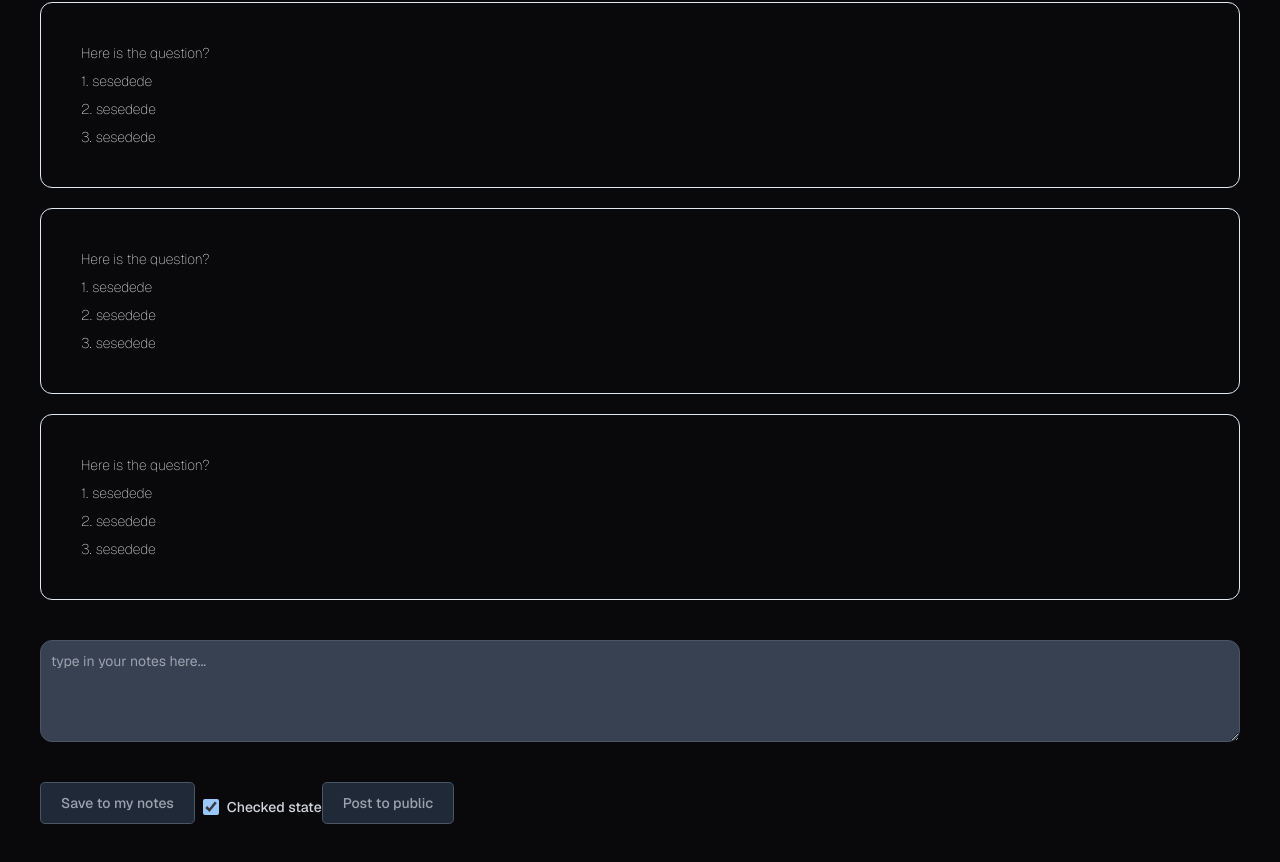
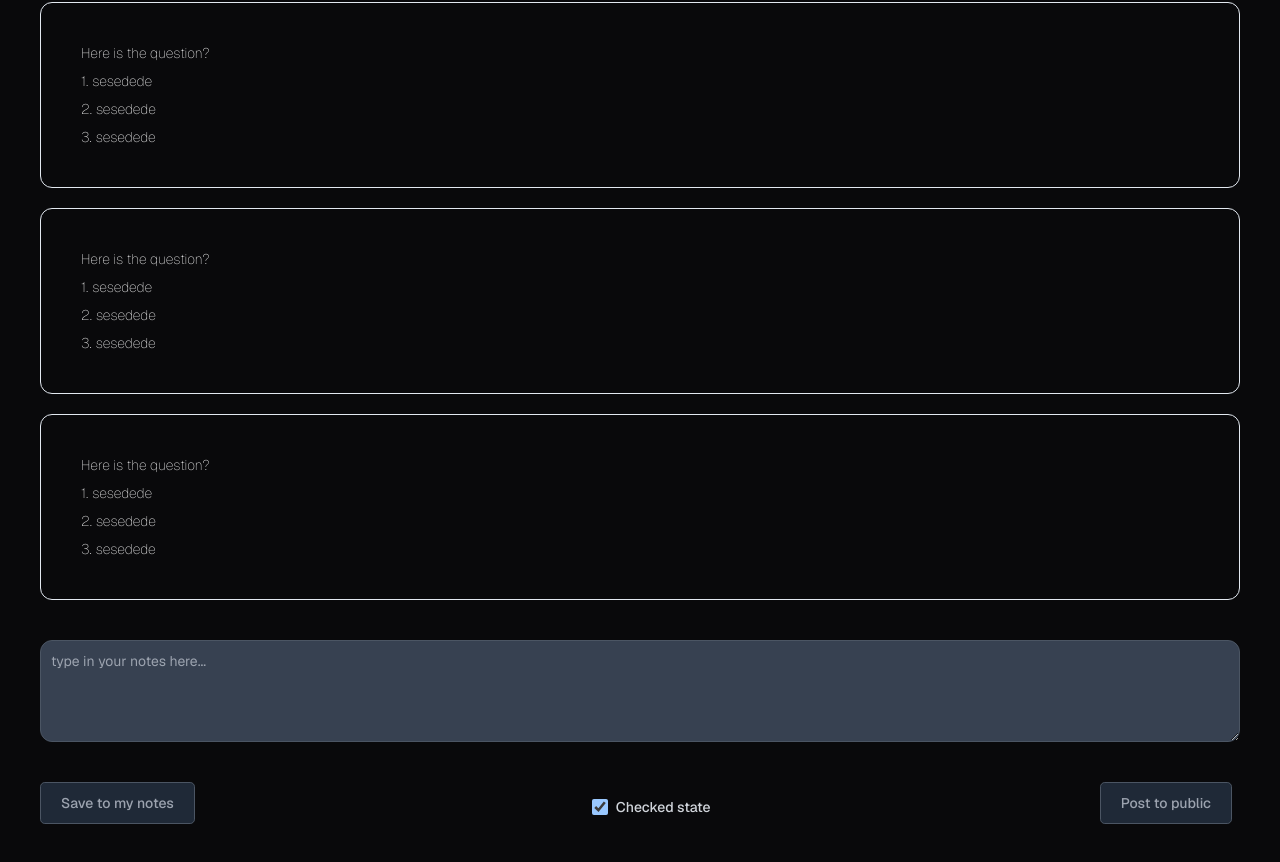
Before and after one commit to Builder-s-League/BuildersLeague-Edition1, a Next.js app: page /resource in a window 1280 px wide. Shown: the part 846-1708 px from the top of the page. Built offline with nearby package versions, Linux system fonts and the light colour scheme.

Commit message:
minor ui fix

```diff
--- a/src/components/Resource.tsx
+++ b/src/components/Resource.tsx
@@ -63,7 +63,7 @@ export const Resource = () => {
 }
 const Actions = () => {
   return (
-    <div className="1 justify-betweengit  flex w-full">
+    <div className="1 flex  w-full justify-between">
       <button
         type="button"
         className="mb-2 me-2 rounded-lg border border-gray-200 bg-white px-5 py-2.5 text-sm font-medium text-gray-900 hover:bg-gray-100 hover:text-blue-700 focus:z-10 focus:outline-none focus:ring-4 focus:ring-gray-100 dark:border-gray-600 dark:bg-gray-800 dark:text-gray-400 dark:hover:bg-gray-700 dark:hover:text-white dark:focus:ring-gray-700"
```
